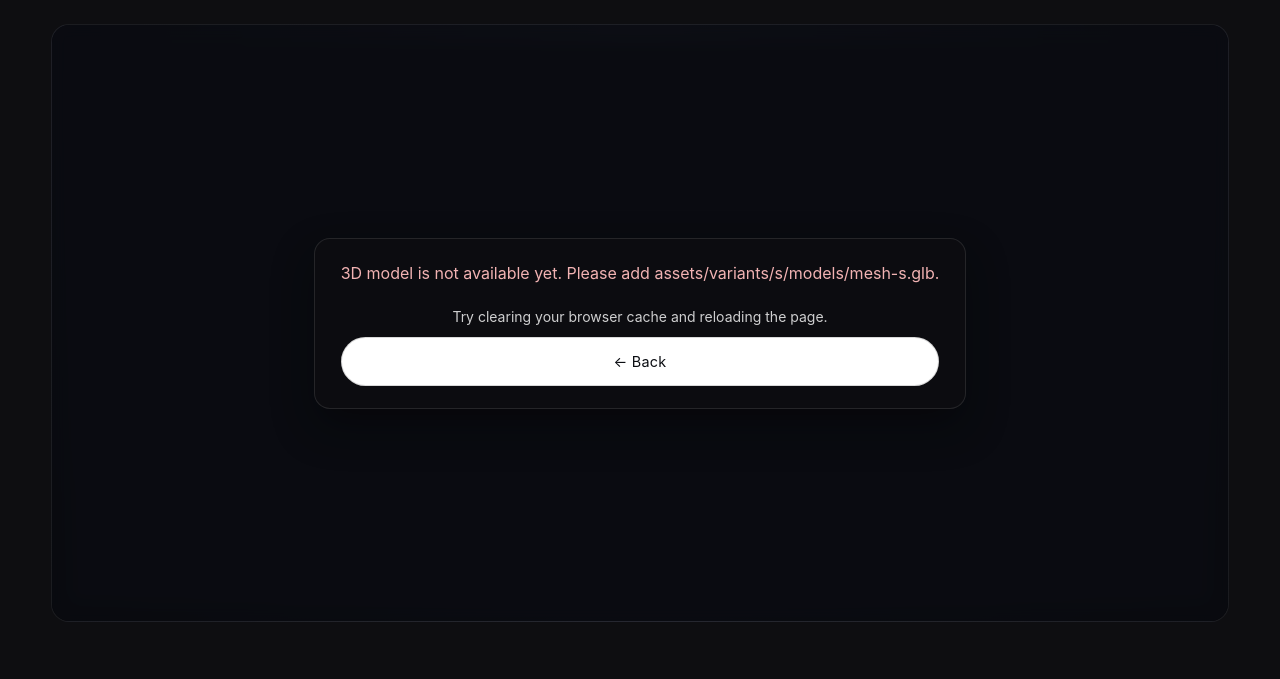
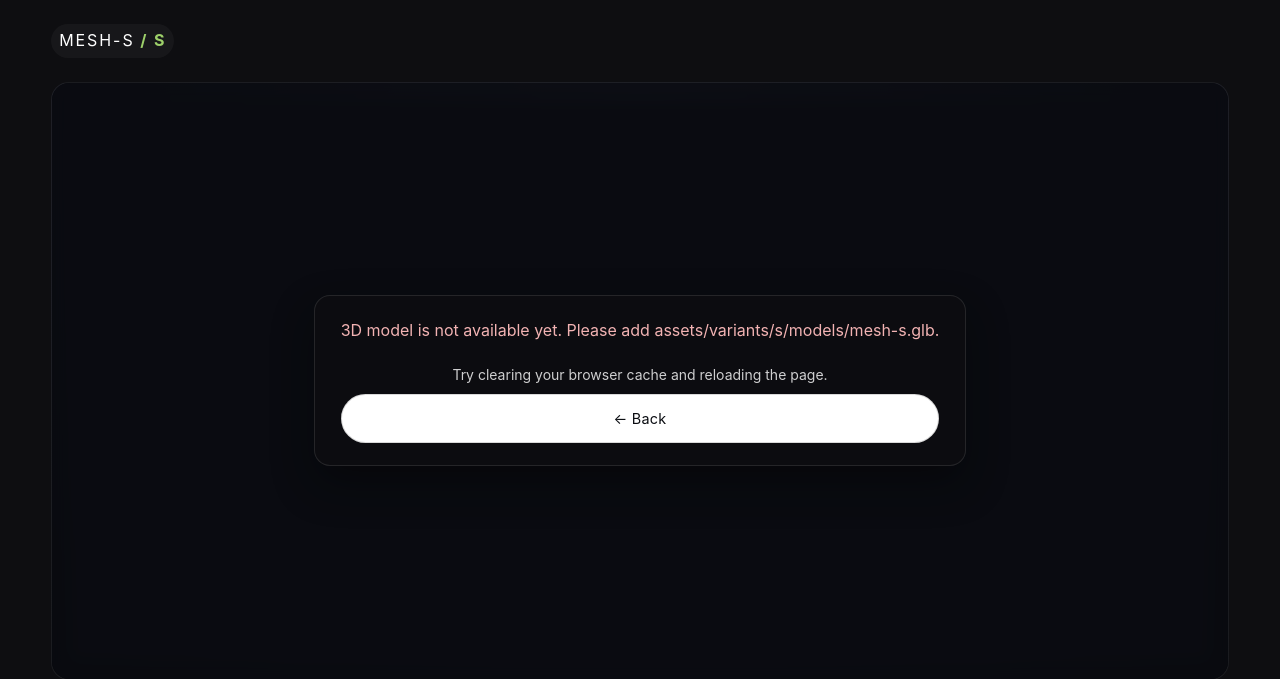
Before and after one commit to Skrap87/mesh-s.org, a PHP site: page /viewer.html in a window 1280 px wide. Shown: the part 139-818 px from the top of the page. Before the commit the page ends 761 px from the top, so only its background shows below. Run offline with PHP 8.4, Linux system fonts and the light colour scheme.

Commit message:
Add active variant labels to hero and viewer

```diff
--- a/site/index.html
+++ b/site/index.html
@@ -51,7 +51,10 @@
       <div class="container hero-grid">
         <div>
           <div class="eyebrow" data-i18n="hero.eyebrow">DIY Meshtastic Solar Node</div>
-          <h1>MESH-S</h1>
+          <h1 class="hero-title">
+            <span class="hero-title__brand">MESH-S</span>
+            <span class="hero-title__variant" data-variant-title></span>
+          </h1>
 		    <div class="variant-switch" role="group" aria-label="Variant switch">
         		<button class="variant-option" type="button" data-variant="s">S</button>
         		<button class="variant-option" type="button" data-variant="m">M</button>
--- a/site/styles.css
+++ b/site/styles.css
@@ -361,9 +361,19 @@
   gap: 80px;
 }
 
-.hero h1 {
+.hero-title {
   font-size: clamp(3rem, 6vw, 4.2rem);
   letter-spacing: 0.22em;
+}
+
+.hero-title__variant {
+  margin-left: 0.35em;
+  color: var(--accent);
+  font-weight: 700;
+  letter-spacing: 0.08em;
+  font-size: 0.52em;
+  vertical-align: baseline;
+  white-space: nowrap;
 }
 
 .hero .hero-subtitle {
@@ -1212,6 +1222,24 @@
   flex-wrap: wrap;
 }
 
+.viewer-variant {
+  font-size: 1rem;
+  letter-spacing: 0.12em;
+  text-transform: uppercase;
+  display: flex;
+  align-items: baseline;
+  gap: 0.35em;
+  padding: 4px 8px;
+  border-radius: 999px;
+  background: rgba(255, 255, 255, 0.04);
+  width: fit-content;
+}
+
+.viewer-variant__suffix {
+  color: var(--accent);
+  font-weight: 700;
+  white-space: nowrap;
+}
 .viewer-stage {
   position: relative;
   background: radial-gradient(circle at top, rgba(20, 22, 33, 0.9), rgba(8, 9, 13, 0.95));
--- a/site/viewer.html
+++ b/site/viewer.html
@@ -34,6 +34,10 @@
         </div>
       </div>
     </header>
+    <div class="viewer-variant">
+      <span class="viewer-variant__brand">MESH-S</span>
+      <span class="viewer-variant__suffix" data-variant-suffix></span>
+    </div>
 
     <section class="viewer-stage">
       <div id="viewerCanvasWrap" aria-live="polite"></div>
@@ -119,6 +123,25 @@
         btn.classList.toggle("is-active", isActive);
         btn.setAttribute("aria-pressed", isActive ? "true" : "false");
       });
+    };
+
+    const resolveVariantSuffix = (variant) => {
+      if (!variant || !variant.labels) return "";
+      if (variant.labels.badge) {
+        return ` / ${variant.labels.badge}`;
+      }
+      if (variant.labels.full) {
+        const trimmed = variant.labels.full.replace(/^MESH-S/i, "").trim();
+        if (!trimmed) return "";
+        return trimmed.startsWith("/") ? ` ${trimmed}` : ` / ${trimmed}`;
+      }
+      return "";
+    };
+
+    const updateVariantSuffix = (suffix) => {
+      const el = document.querySelector("[data-variant-suffix]");
+      if (!el) return;
+      el.textContent = suffix || "";
     };
 
     const setOverlayVisible = (visible) => {
@@ -251,12 +274,14 @@
       }
 
       if (!variant || !variant.assets || !variant.assets.viewerModel) {
+        updateVariantSuffix(` / ${fallbackVariant.toUpperCase()}`);
         showError();
         return;
       }
 
       updateBackLinks(variant.id || fallbackVariant);
       updateVariantButtons(variant.id || fallbackVariant);
+      updateVariantSuffix(resolveVariantSuffix(variant));
       setOverlayVisible(true);
       loadingEl.classList.remove("is-hidden");
       progressEl.classList.remove("is-hidden");
@@ -270,6 +295,7 @@
     const initialVariant = parseVariantId();
     updateBackLinks(initialVariant);
     updateVariantButtons(initialVariant);
+    updateVariantSuffix(` / ${fallbackVariant.toUpperCase()}`);
     loadVariantModel(initialVariant);
 
     window.addEventListener("resize", resizeRenderer);
```
Also changed, not shown: site/variants.js (+25 -1 lines).
